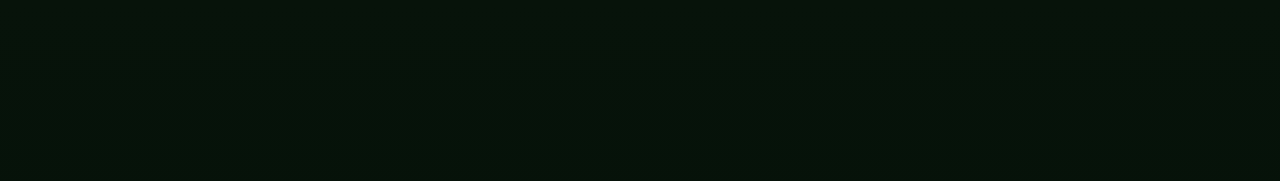
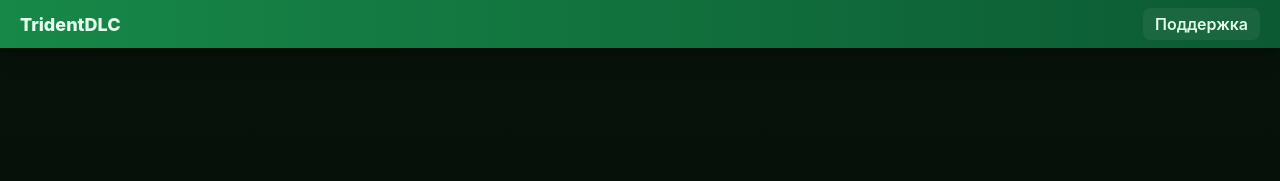
Before and after one commit to Broe1TC/TridentDLCWebSite, a plain HTML site: page index.html in a window 1280 px wide. Shown: the top 181 px of the page. Drawn offline with Linux system fonts and the light colour scheme.

Commit message:
Update index.html

```diff
--- a/index.html
+++ b/index.html
@@ -6,15 +6,15 @@
   <title>TridentDLC — Лицензии</title>
   <style>
     :root{
-      --bg:#07130a; /* very dark green */
-      --panel:#0c2a18; /* dark green panel */
-      --accent:#1fa055; /* bright green */
+      --bg:#07130a;
+      --panel:#0c2a18;
+      --accent:#1fa055;
       --muted:#9fcfb0;
       --glass: rgba(255,255,255,0.03);
       font-family: Inter, Roboto, system-ui, -apple-system, 'Segoe UI', Arial;
     }
     *{box-sizing:border-box}
-    body{margin:0;background:linear-gradient(180deg,var(--bg),#031007);color:var(--muted);min-height:100vh;display:flex;align-items:center;justify-content:center;padding:32px}
+    body{margin:0;background:linear-gradient(180deg,var(--bg),#031007);color:var(--muted);min-height:100vh;display:flex;align-items:center;justify-content:center;padding:32px;padding-top:80px}
     .container{width:100%;max-width:1100px}
     header{display:flex;align-items:center;gap:16px;margin-bottom:28px}
     .logo{width:64px;height:64px;border-radius:12px;background:linear-gradient(135deg,var(--accent),#0ea64a);display:flex;align-items:center;justify-content:center;color:#021; font-weight:700;box-shadow:0 6px 20px rgba(15,120,60,0.18)}
@@ -34,13 +34,53 @@
     .license{font-size:13px;color:var(--muted)}
     .small{font-size:12px;color:#89bfa0}
 
-    /* badge */
     .badge{background:rgba(31,160,85,0.12);color:var(--accent);padding:6px 8px;border-radius:999px;font-weight:700;font-size:12px}
 
-    @media (max-width:480px){body{padding:18px}.logo{width:56px;height:56px}}
+    /* верхняя полоса */
+    .topbar{
+      position:fixed;
+      top:0;left:0;
+      width:100%;
+      height:48px;
+      background:linear-gradient(90deg,#178848,#0c5a33);
+      display:flex;
+      align-items:center;
+      justify-content:space-between;
+      padding:0 20px;
+      box-shadow:0 4px 20px rgba(0,0,0,0.4);
+      z-index:1000;
+    }
+    .topbar-title{
+      color:#e6fff0;
+      font-weight:800;
+      font-size:18px;
+    }
+    .topbar a{
+      background:rgba(255,255,255,0.06);
+      padding:6px 12px;
+      border-radius:8px;
+      color:#dfffe6;
+      text-decoration:none;
+      font-weight:600;
+      transition:0.2s;
+    }
+    .topbar a:hover{
+      background:rgba(255,255,255,0.15);
+    }
+
+    @media (max-width:480px){
+      body{padding:18px;padding-top:72px}
+      .logo{width:56px;height:56px}
+    }
   </style>
 </head>
 <body>
+  <!-- Верхняя полоса -->
+  <div class="topbar">
+    <div class="topbar-title">TridentDLC</div>
+    <a href="https://t.me/fjeqf" target="_blank">Поддержка</a>
+  </div>
+
   <div class="container">
     <header>
       <img src="logo.png" alt="TridentDLC" class="logo">
@@ -102,6 +142,5 @@
           }
       }
   </script>
-
 </body>
 </html>
```
